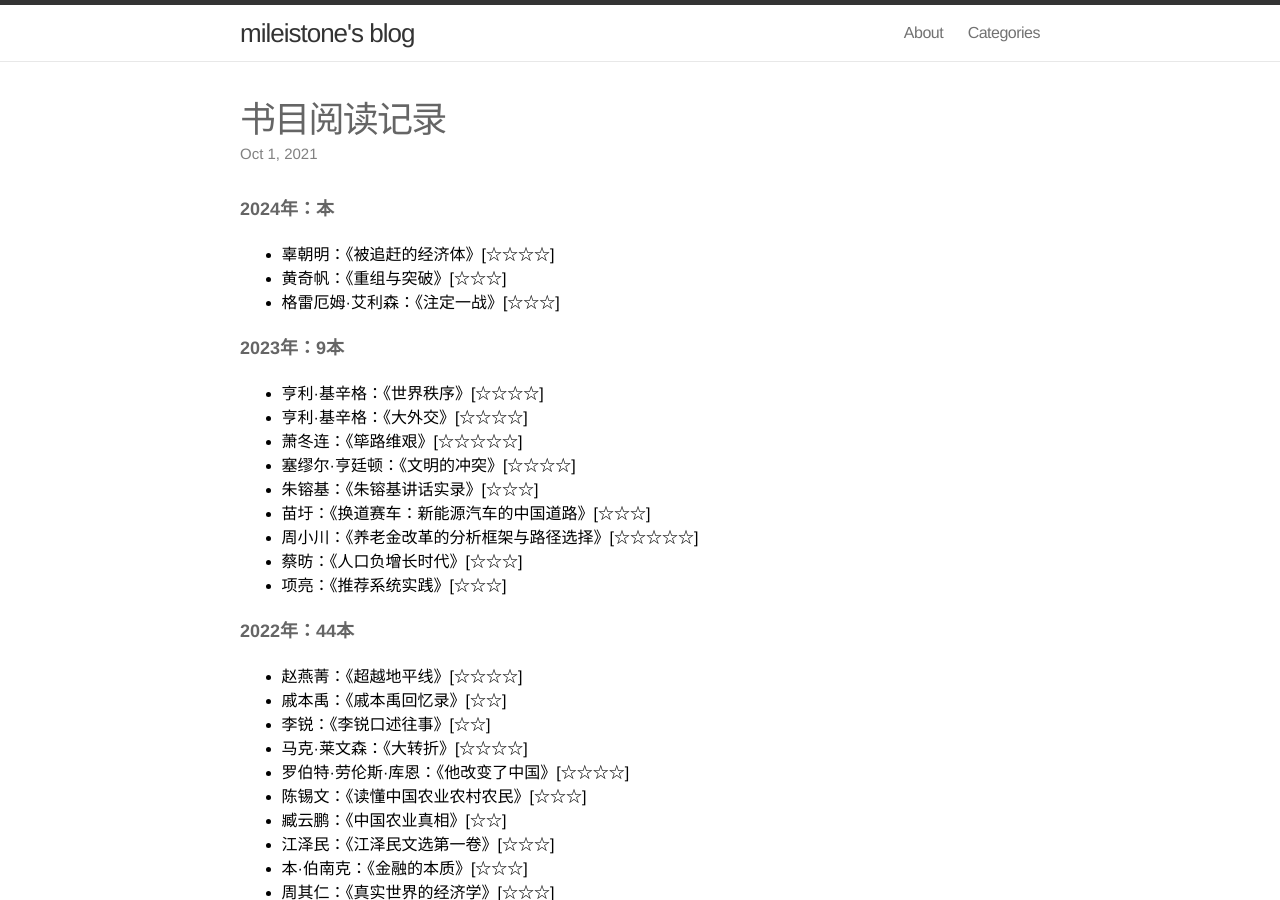
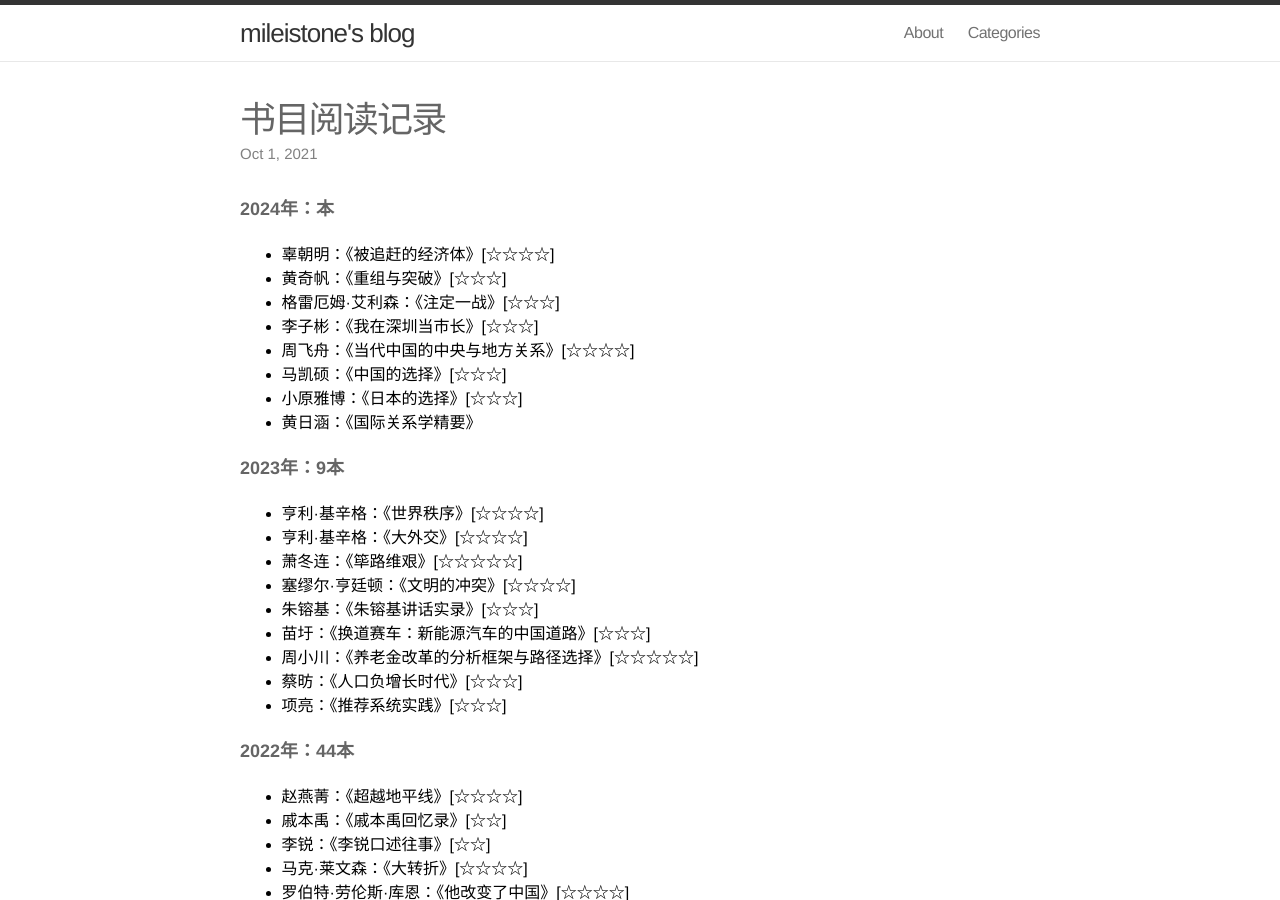
Before and after one commit to mileistone/mileistone.github.io, a Jekyll site: the page built from _posts/2021-10-01-books.md, in a window 1280 px wide and 900 px high. Built offline with Jekyll 4.4.1, drawn with Linux system fonts in a browser that asks for light colours.

Commit message:
Update 2021-10-01-books.md

```diff
--- a/_posts/2021-10-01-books.md
+++ b/_posts/2021-10-01-books.md
@@ -11,6 +11,11 @@ date: 2021-10-01 22:00:00
 - 辜朝明：《被追赶的经济体》[☆☆☆☆]
 - 黄奇帆：《重组与突破》[☆☆☆]
 - 格雷厄姆·艾利森：《注定一战》[☆☆☆]
+- 李子彬：《我在深圳当市长》[☆☆☆]
+- 周飞舟：《当代中国的中央与地方关系》[☆☆☆☆]
+- 马凯硕：《中国的选择》[☆☆☆]
+- 小原雅博：《日本的选择》[☆☆☆]
+- 黄日涵：《国际关系学精要》
 
 ##### 2023年：9本
 - 亨利·基辛格：《世界秩序》[☆☆☆☆]
```
